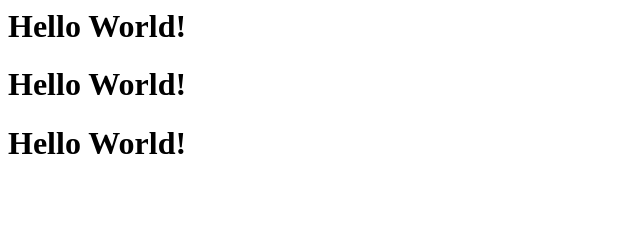
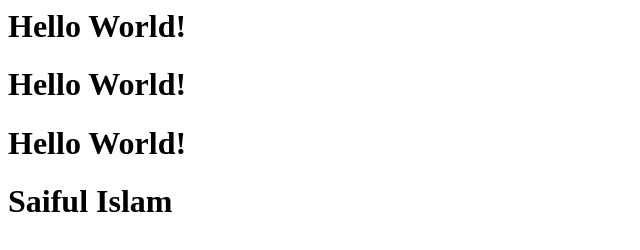
Before and after one commit to Saifulpavel/project, a plain HTML site: page index.html in a window 1280 px wide. Shown: the whole page, without its empty margins (0-640 px from the left). Drawn offline with Linux system fonts and the light colour scheme.

Commit message:
Update index.html

```diff
--- a/index.html
+++ b/index.html
@@ -2,4 +2,5 @@
 	<h1>Hello World!</h1>
 	<h1>Hello World!</h1>
 	<h1>Hello World!</h1>
+	<h1>Saiful Islam</h1>
 <html/>
```
